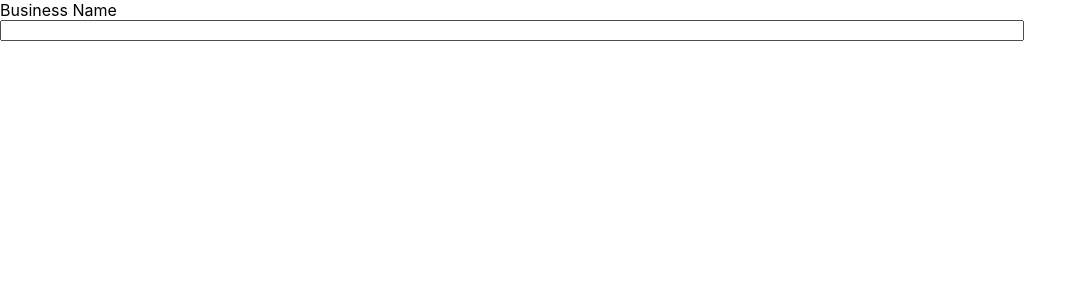
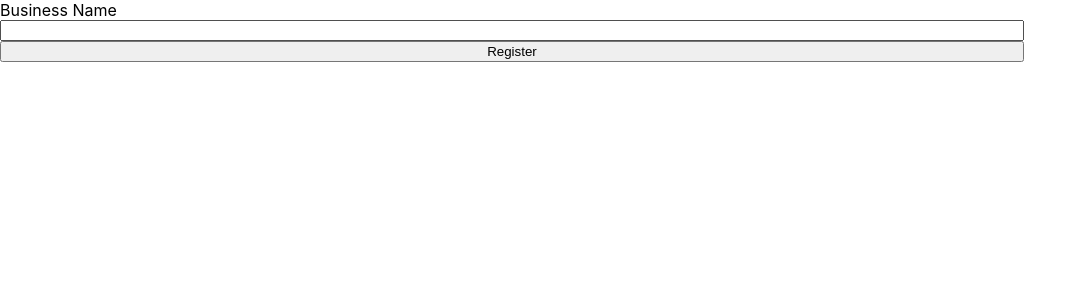
Before and after one commit to aleckan53/simplr_form_props, a React (Create React App) app: page / in a window 1280 px wide. Shown: the top 300 px of the page, without its empty margins (0-1087 px from the left). Built offline with nearby package versions, Linux system fonts and the light colour scheme.

Commit message:
add Button component

```diff
--- /dev/null
+++ b/src/components/Button.js
@@ -0,0 +1,10 @@
+import React from 'react';
+
+const Button = ({name, onClick, type}) => {
+
+  return (
+    <button onClick={onClick} type={type}>{name}</button>
+  );
+};
+
+export default Button;
--- a/src/components/Form.js
+++ b/src/components/Form.js
@@ -1,5 +1,6 @@
 import React from 'react';
 import Input from './Input';
+import Button from './Button';
 import useInput from 'hooks/useInput';
 
 const Form = () => {
@@ -29,6 +30,7 @@ const Form = () => {
       <Input {...passwordHandler}/>
       <Input {...webSiteHandler}/>
       <Input type='submit'/> */}
+      <Button name='Register' type='submit'/>
     </form>
   )
 }
--- a/src/components/Input.js
+++ b/src/components/Input.js
@@ -4,7 +4,7 @@ const Input = ({ label, type, onChange, id, valid }) => {
 
   return <>
     {label && <label htmlFor={id}>{label}</label>}
-    <input type={type} onChange={onChange} id={id} data-valid={valid}/>
+    <input type={type} onChange={onChange || null} id={id} data-valid={valid}/>
   </>
 }
 
--- a/src/utils/inputValidation.js
+++ b/src/utils/inputValidation.js
@@ -1,3 +1,4 @@
+/* eslint-disable no-useless-escape */
 export default {
   businessName(str) {
     // 1-30 chars or numbers or special symbols
```
